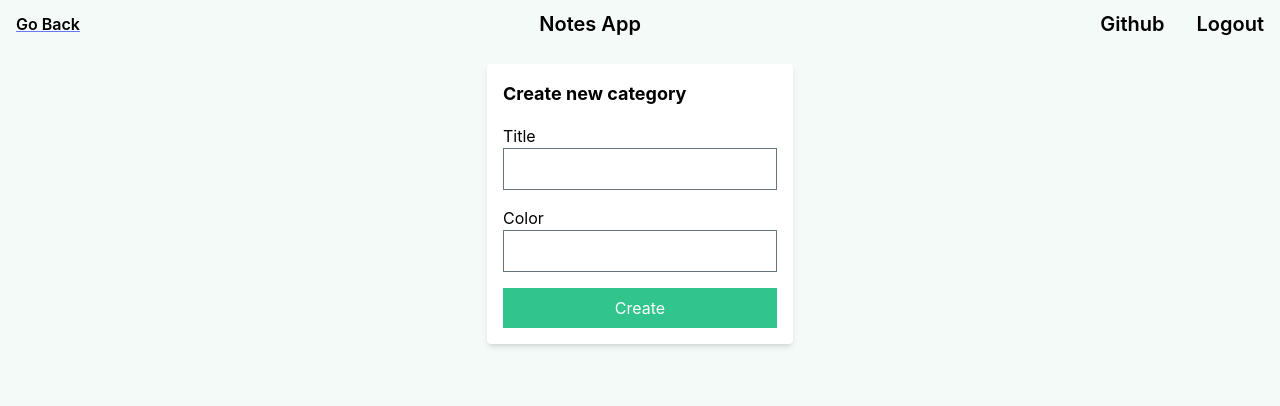
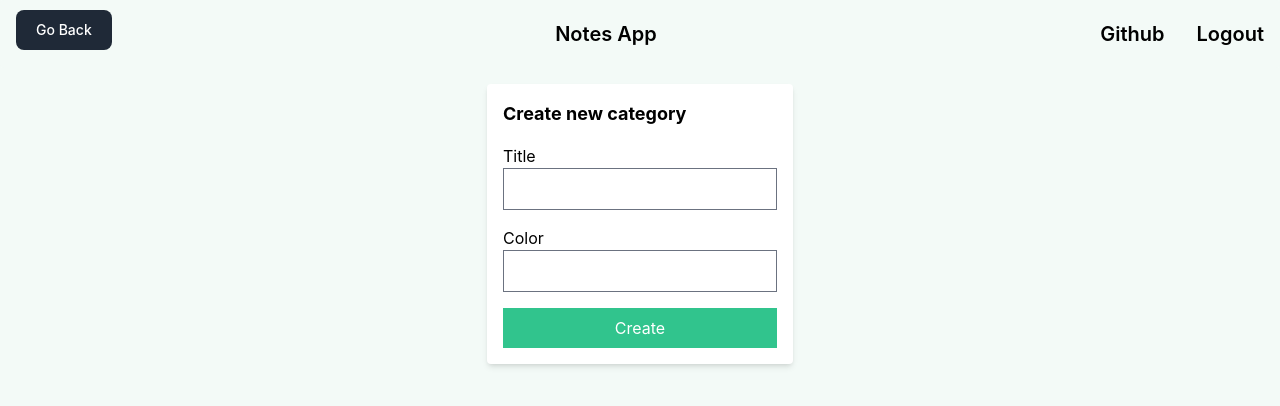
Before and after one commit to dimverrr/reface_test, a Django app: page /categories/create/ in a window 1280 px wide. Shown: the top 406 px of the page. Run offline with Django 5.2, Linux system fonts and the light colour scheme; the visitor is signed in with stand-in values (Sample User, id 1); parts of the project's set-up code (start-up, migrations or seed data) failed here and were passed over; some libraries are stand-ins or nearby versions.

Commit message:
Edited 'Go back' button

```diff
--- a/templates/_base.html
+++ b/templates/_base.html
@@ -23,7 +23,7 @@
         <div class="container flex flex-wrap items-center justify-between mx-auto">
           {% if user.is_authenticated %}
           <a href="{{request.META.HTTP_REFERER}}"  class="flex items-center">
-            <span class="self-center ml-16 text-l font-semibold whitespace-nowrap dark:text-white underline dark:text-white decoration-indigo-500">Go Back</span>
+            <span class="text-white bg-gray-800 hover:bg-gray-900 focus:outline-none focus:ring-4 focus:ring-gray-300 font-medium rounded-lg text-sm px-5 py-2.5 me-2 mb-2 dark:bg-gray-800 dark:hover:bg-gray-700 dark:focus:ring-gray-700 dark:border-gray-700">Go Back</span>
           </a>
           {% endif %}
 
```
